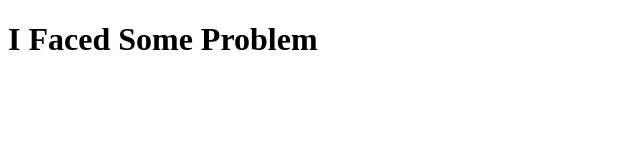
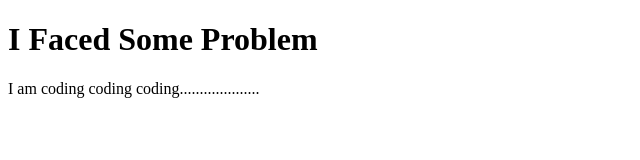
Before and after one commit to freelancer-sifatulislam/my-secound-repo, a plain HTML site: page index.html in a window 1280 px wide. Shown: the whole page, without its empty margins (0-640 px from the left). Drawn offline with Linux system fonts and the light colour scheme.

Commit message:
style added

```diff
--- a/index.html
+++ b/index.html
@@ -8,5 +8,6 @@
 </head>
 <body>
     <h1>I Faced Some Problem</h1>
+    <p>I am coding coding coding....................</p>
 </body>
 </html>
```
Also changed, not shown: style.css (added).
